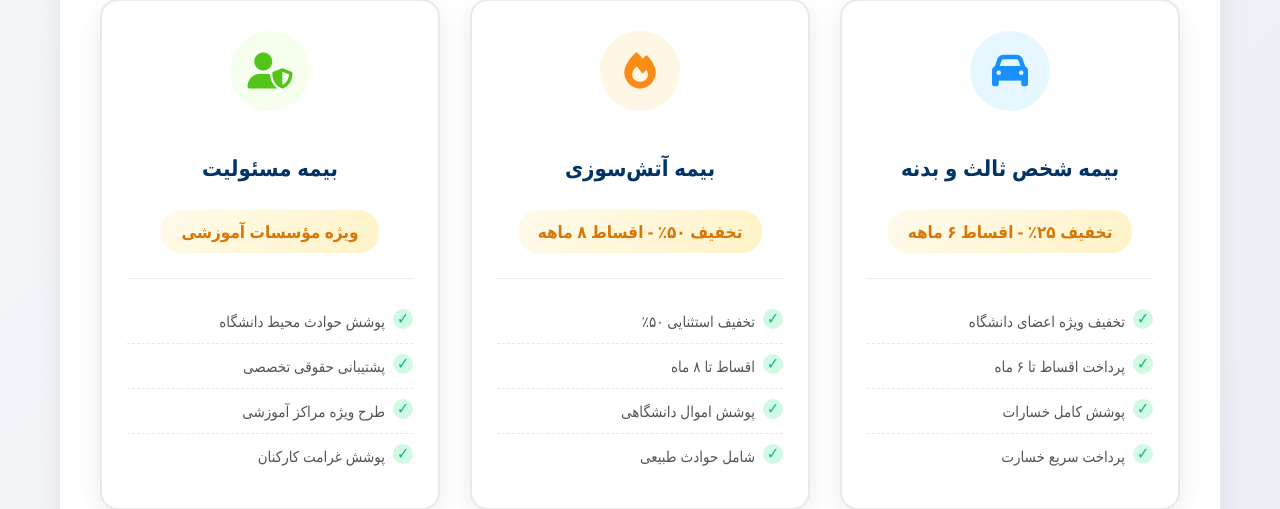
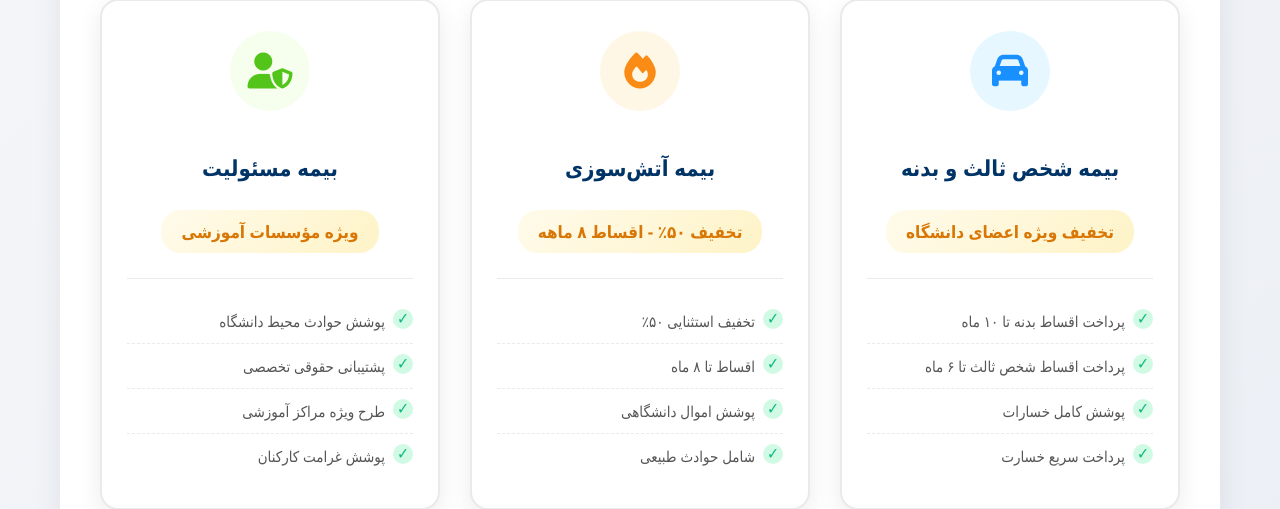
Before and after one commit to alibakhshipy/landing_page, a Django app: page /allameh/ in a window 1280 px wide. Shown: the part 482-991 px from the top of the page. Run offline with Django 5.2, Linux system fonts and the light colour scheme.

Commit message:
edit: debug free

```diff
--- a/core/templates/core/allameh.html
+++ b/core/templates/core/allameh.html
@@ -69,10 +69,10 @@
                         <i class="fas fa-car"></i>
                     </div>
                     <h3>بیمه شخص ثالث و بدنه</h3>
-                    <p>تخفیف ۲۵٪ - اقساط ۶ ماهه</p>
+                    <p>تخفیف ویژه اعضای دانشگاه</p>
                     <ul class="service-features">
-                        <li>تخفیف ویژه اعضای دانشگاه</li>
-                        <li>پرداخت اقساط تا ۶ ماه</li>
+                        <li>پرداخت اقساط بدنه تا ۱۰ ماه</li>
+                        <li>پرداخت اقساط شخص ثالث تا ۶ ماه</li>
                         <li>پوشش کامل خسارات</li>
                         <li>پرداخت سریع خسارت</li>
                     </ul>
```
